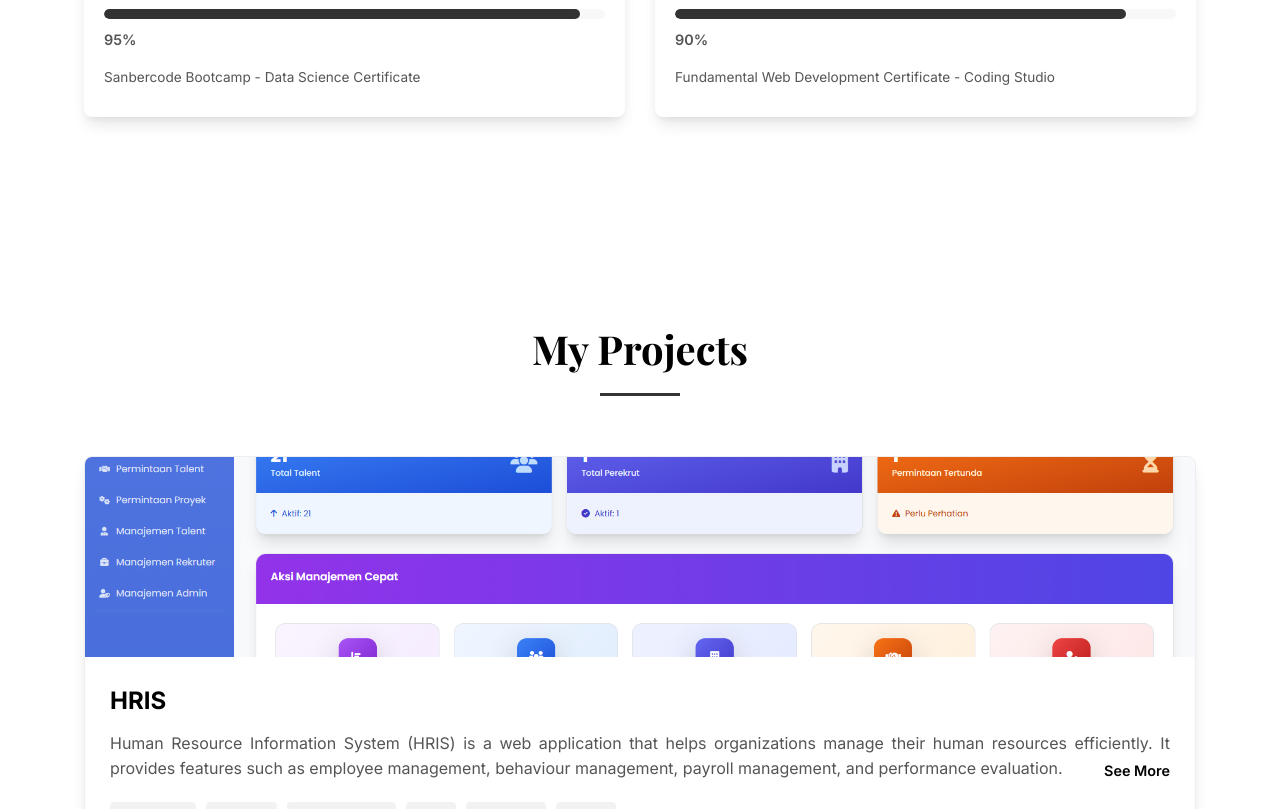
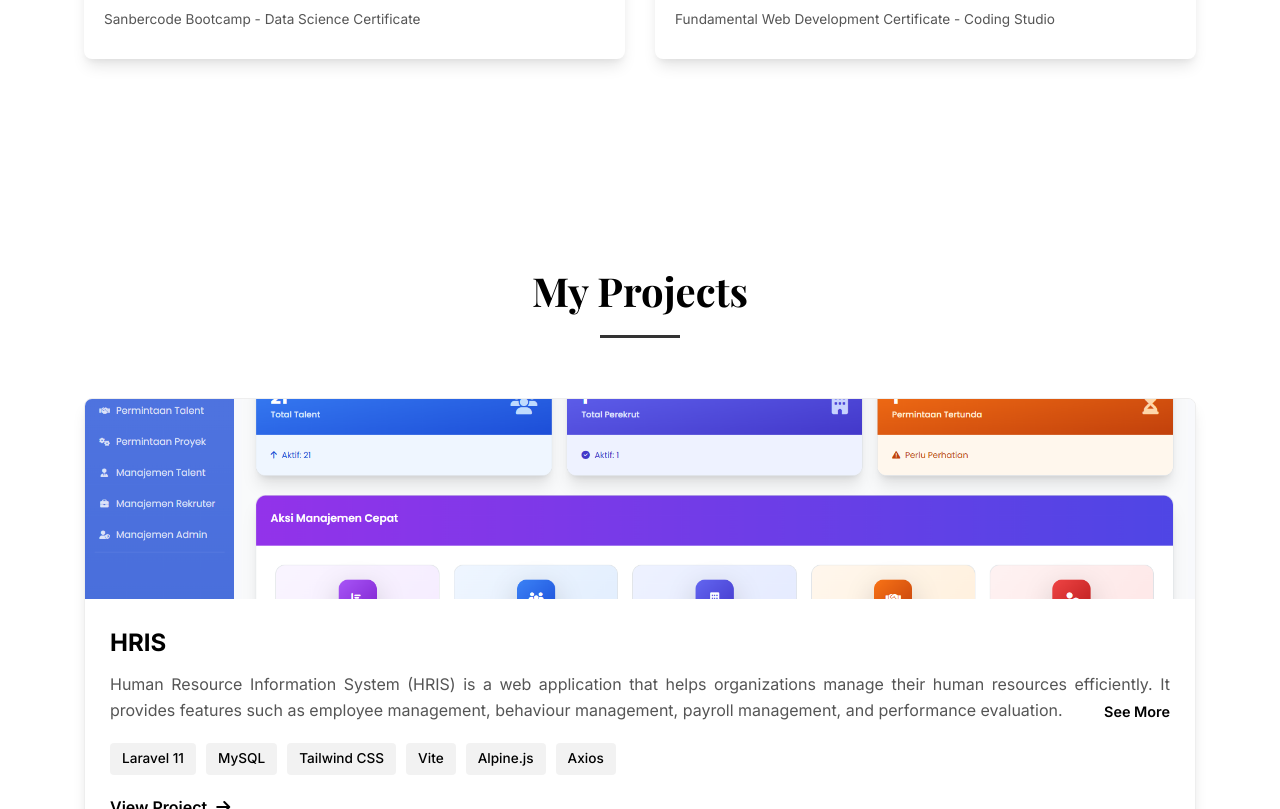
Before and after one commit to septianshft/myportofolio, a website: page index.html in a window 1280 px wide. Shown: the part 2177-2986 px from the top of the page. Drawn offline with nearby package versions, Linux system fonts and the light colour scheme; animation ran at ten frames a second.

Commit message:
refactor(index.html): remove skill proficiency bars and update project link
Remove proficiency percentage bars from skills section as they are no longer needed.
Update HRIS project link to open modal with multiple images instead of single view.

```diff
--- a/index.html
+++ b/index.html
@@ -90,12 +90,6 @@
                                 </div>
                                 <h3>Data Science</h3>
                             </div>
-                            <div class="skill-proficiency">
-                                <div class="progress-bar">
-                                    <div class="progress" style="width: 95%"></div>
-                                </div>
-                                <span class="proficiency-value">95%</span>
-                            </div>
                             <div class="certificates">
                                 <div class="certificate certificate-item">
                                     <p>Sanbercode Bootcamp - Data Science Certificate</p>
@@ -126,12 +120,6 @@
                                     <i class="fab fa-css3-alt"></i>
                                 </div>
                                 <h3>Web Development</h3>
-                            </div>
-                            <div class="skill-proficiency">
-                                <div class="progress-bar">
-                                    <div class="progress" style="width: 90%"></div>
-                                </div>
-                                <span class="proficiency-value">90%</span>
                             </div>
                             <div class="certificates">
                                 <div class="certificate certificate-item">
@@ -271,7 +259,7 @@
                             <span class="tag">Alpine.js</span>
                             <span class="tag">Axios</span>
                         </div>
-                        <a href="#" class="project-link">View Project <i class="fas fa-arrow-right"></i></a>
+                        <a href="#" class="project-link" onclick="openProjectModal('Project/HRIS_(ThesisProject)/Admin_Dashboard.png', 'Project/HRIS_(ThesisProject)/Admin_Request_Management.png', 'Project/HRIS_(ThesisProject)/Admin_adminAccount_management.png', 'Project/HRIS_(ThesisProject)/Admin_project_management.png', 'Project/HRIS_(ThesisProject)/Admin_recuiter_management.png', 'Project/HRIS_(ThesisProject)/Admin_talent_management.png', 'Project/HRIS_(ThesisProject)/Login Page.png')">View Project <i class="fas fa-arrow-right"></i></a>
                     </div>
                 </div>
 
```
